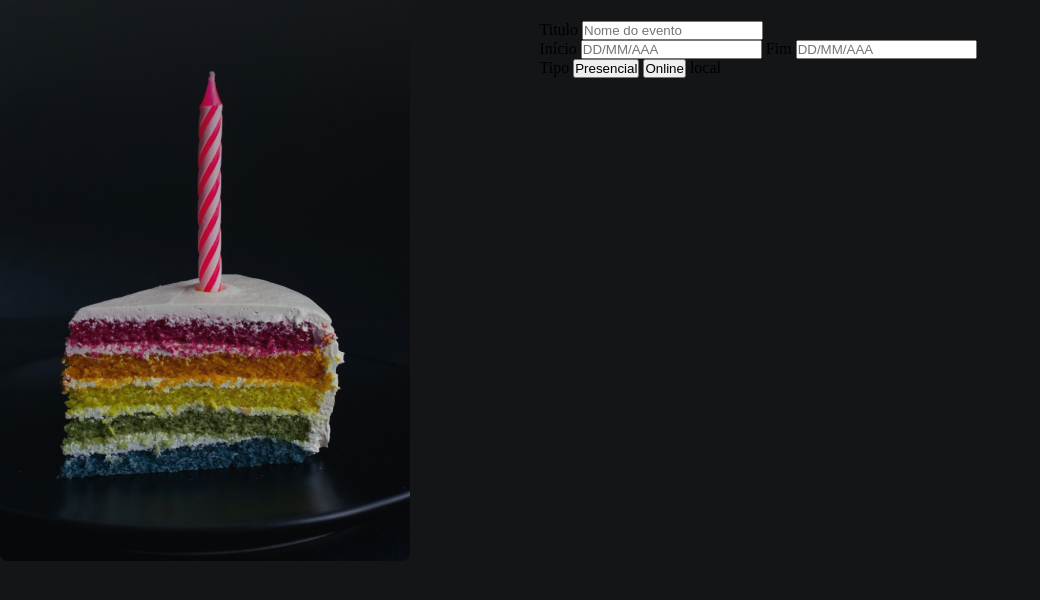
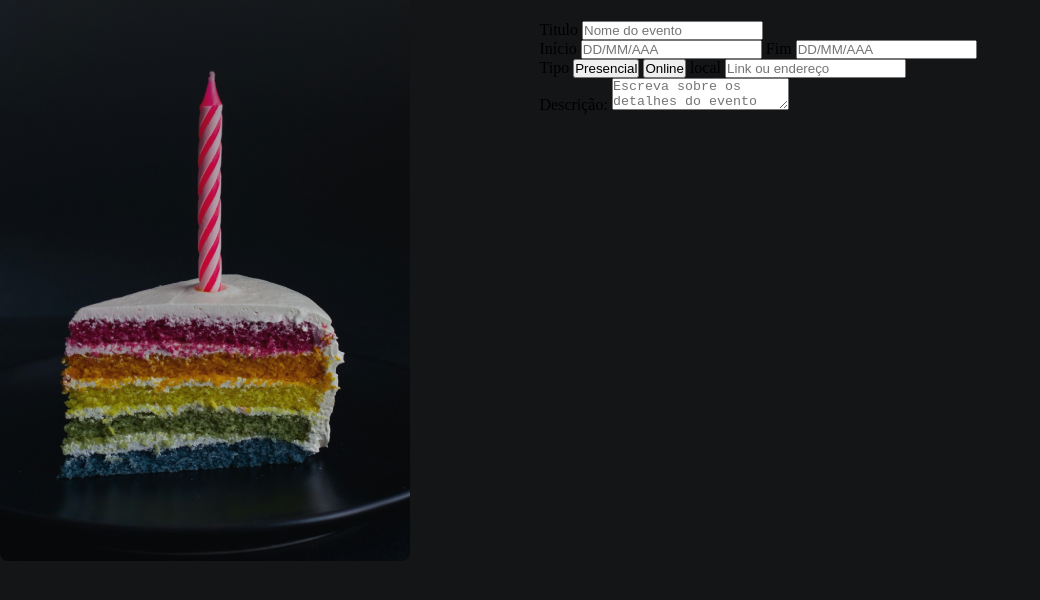
Before and after one commit to xXBrunoRochaXx/Desafio03, a plain HTML site: page index.html in a window 1280 px wide. Shown: the part 184-784 px from the top of the page, without its empty margins (0-1040 px from the left). Drawn offline with nearby package versions, Linux system fonts and the light colour scheme.

Commit message:
Finalizamos a estrutura html do sobre evento, ja iniciaremos a estilização

```diff
--- a/index.html
+++ b/index.html
@@ -51,9 +51,15 @@
             <label for="type">Tipo</label>
             <button>Presencial</button>
             <button>Online</button>
+
+
             <label for="location">local</label>
+            <input type="text" id="location" placeholder="Link ou endereço">
+
 
           </div>
+          <label for="description">Descrição</label>:
+          <textarea name="description" id="description" placeholder="Escreva sobre os detalhes do evento"></textarea>
         </form>
 
         </div>
```
